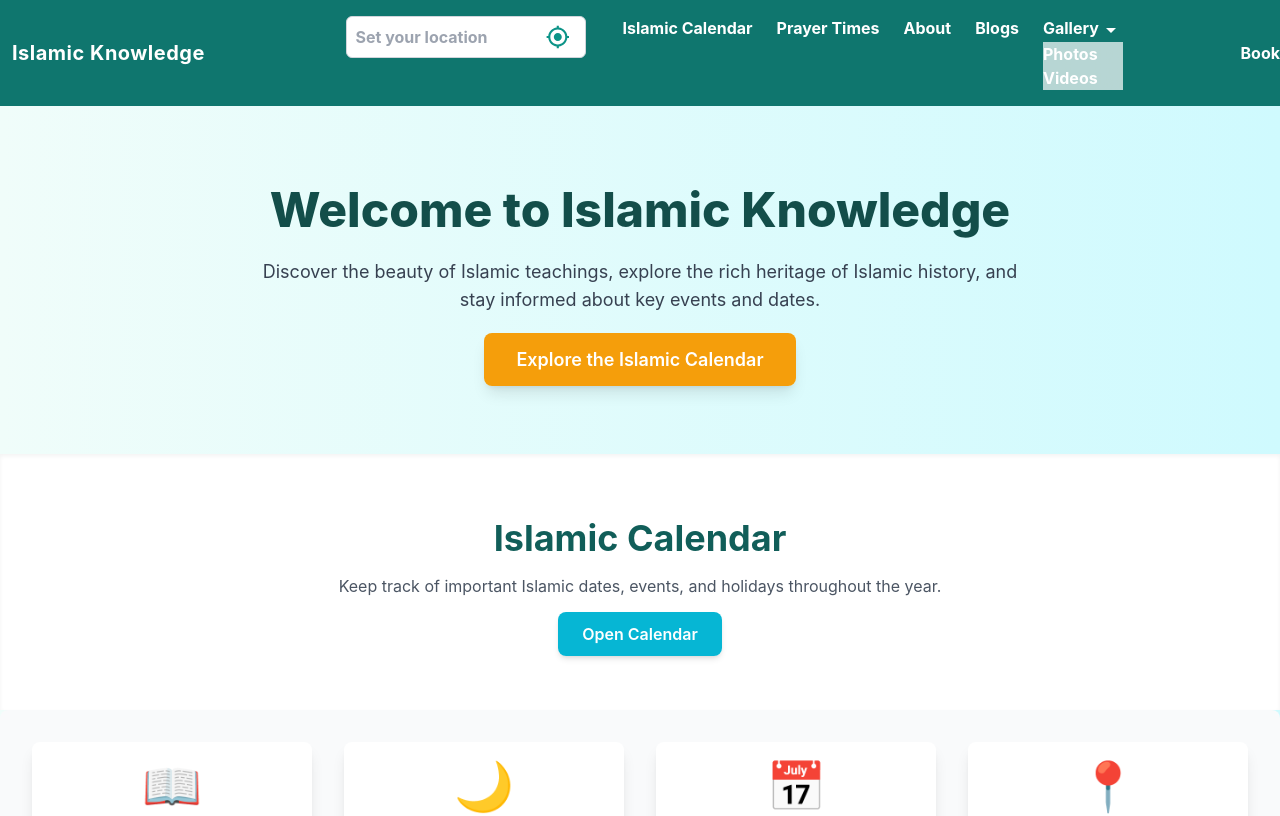
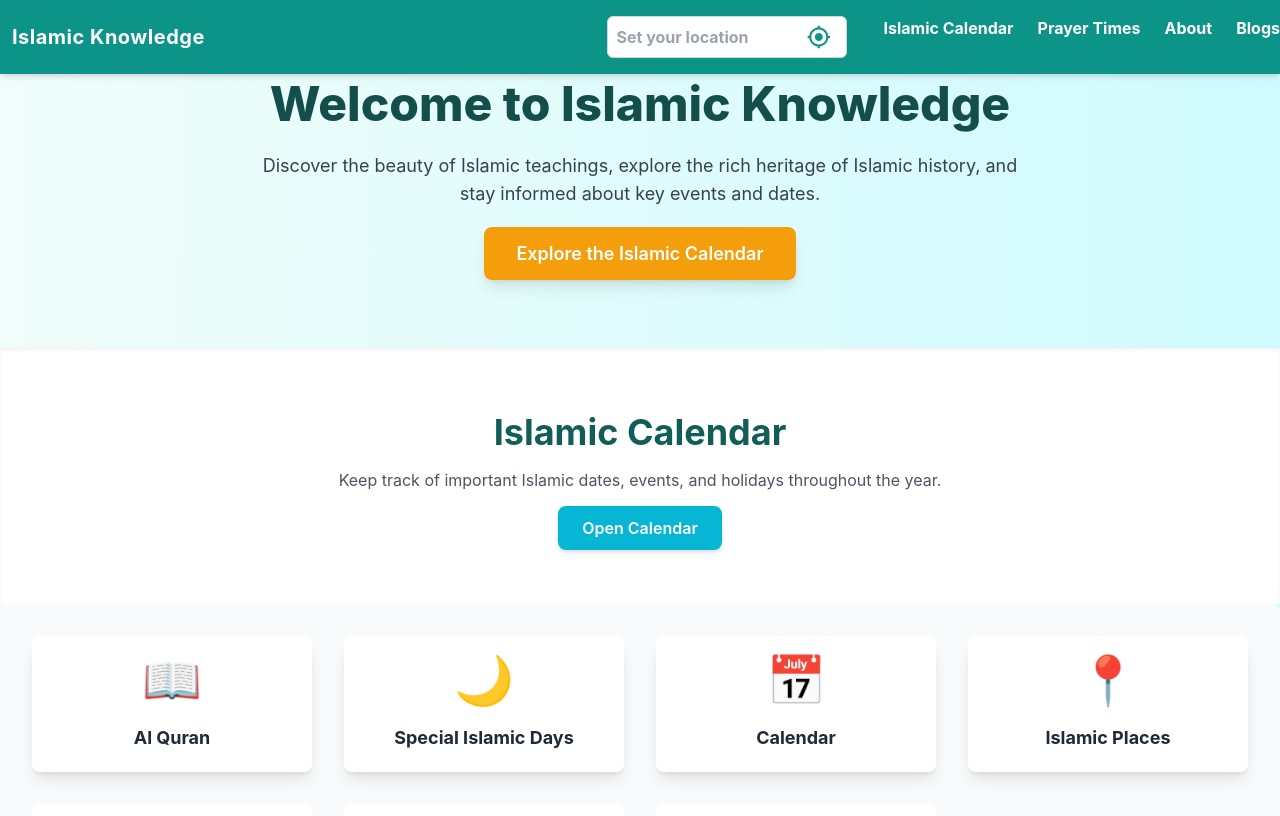
Before and after one commit to somu46/Islamic-calendar, a React (Create React App) app: page / in a window 1280 px wide. Shown: the top 816 px of the page. Built offline with nearby package versions, Linux system fonts and the light colour scheme.

Commit message:
`Removed unused imports and commented out code in Navbar.js`

```diff
--- a/src/Components/Navbar/Navbar.js
+++ b/src/Components/Navbar/Navbar.js
@@ -2,8 +2,8 @@ import React, { useState } from "react";
 import { Link, NavLink } from "react-router-dom";
 import Hamburger from "hamburger-react";
 import SetLocation from "../SetLocation/SetLocation";
-import ArrowDropDownIcon from '@mui/icons-material/ArrowDropDown';
-import ReactTypingEffect from "react-typing-effect";
+// import ArrowDropDownIcon from '@mui/icons-material/ArrowDropDown';
+
 
 import { motion } from 'framer-motion';
 
@@ -22,7 +22,7 @@ const variants = {
 
 const Navbar = () => {
   const [isMenuOpen, setIsMenuOpen] = useState(false);
-  const [isGalleryOpen, setIsGalleryOpen] = useState(false);
+  // const [isGalleryOpen, setIsGalleryOpen] = useState(false);
 
   const handleMobileHistory = () => {
     window.scrollTo(0, 0);
@@ -30,8 +30,8 @@ const Navbar = () => {
   };
 
   return (
-    <div className="text-white font-bold top-0 w-full">
-      <header className="bg-teal-700 text-white py-4 shadow-md">
+    <div className="text-white font-bold top-0 w-full fixed z-50">
+      <header className="bg-teal-600 text-white py-4 shadow-md">
         <nav className="container mx-auto flex justify-between items-center">
           {/* Logo */}
           <Link to="/" className="text-xl font-bold tracking-wide mx-3 text-left">
@@ -39,7 +39,7 @@ const Navbar = () => {
           </Link>
 
           {/* Hamburger Icon */}
-          <div className="md:hidden mx-3">
+          <div className="md:hidden mx-3 z-50">
             <Hamburger toggled={isMenuOpen} toggle={setIsMenuOpen} color="#FFFFFF" />
           </div>
 
@@ -70,7 +70,7 @@ const Navbar = () => {
                 Blogs
               </NavLink>
             </li>
-            <li className="nav-item gallery-dropdown">
+            {/* <li className="nav-item gallery-dropdown">
               <span>Gallery</span>
               <ArrowDropDownIcon />
               <ul className="dropdown bg-white bg-opacity-50 md:bg-opacity-70 backdrop-blur-md">
@@ -85,19 +85,17 @@ const Navbar = () => {
                   </NavLink>
                 </li>
               </ul>
-            </li>
+            </li> */}
           </ul>
 
           {/* Button */}
-          <div>
-            <button  fun={() => {}} >Book</button>
-          </div>
+
         </nav>
 
         {/* Mobile Menu */}
         {isMenuOpen && (
           <motion.div
-            className={`fixed top-0 right-0 min-h-screen w-[65%] bg-teal-600 z-20`}
+            className={`fixed top-0 left-0 min-h-screen w-[70%] bg-teal-600 z-20`}
             initial="closed"
             animate={isMenuOpen ? 'open' : 'closed'}
             variants={variants}
@@ -129,7 +127,7 @@ const Navbar = () => {
                     Blogs
                   </NavLink>
                 </li>
-                <li>
+                {/* <li>
                   <button
                     className="focus:outline-none mb-2"
                     onClick={() => setIsGalleryOpen(!isGalleryOpen)}
@@ -151,7 +149,7 @@ const Navbar = () => {
                       </li>
                     </ul>
                   )}
-                </li>
+                </li> */}
               </ul>
             </nav>
           </motion.div>
```
